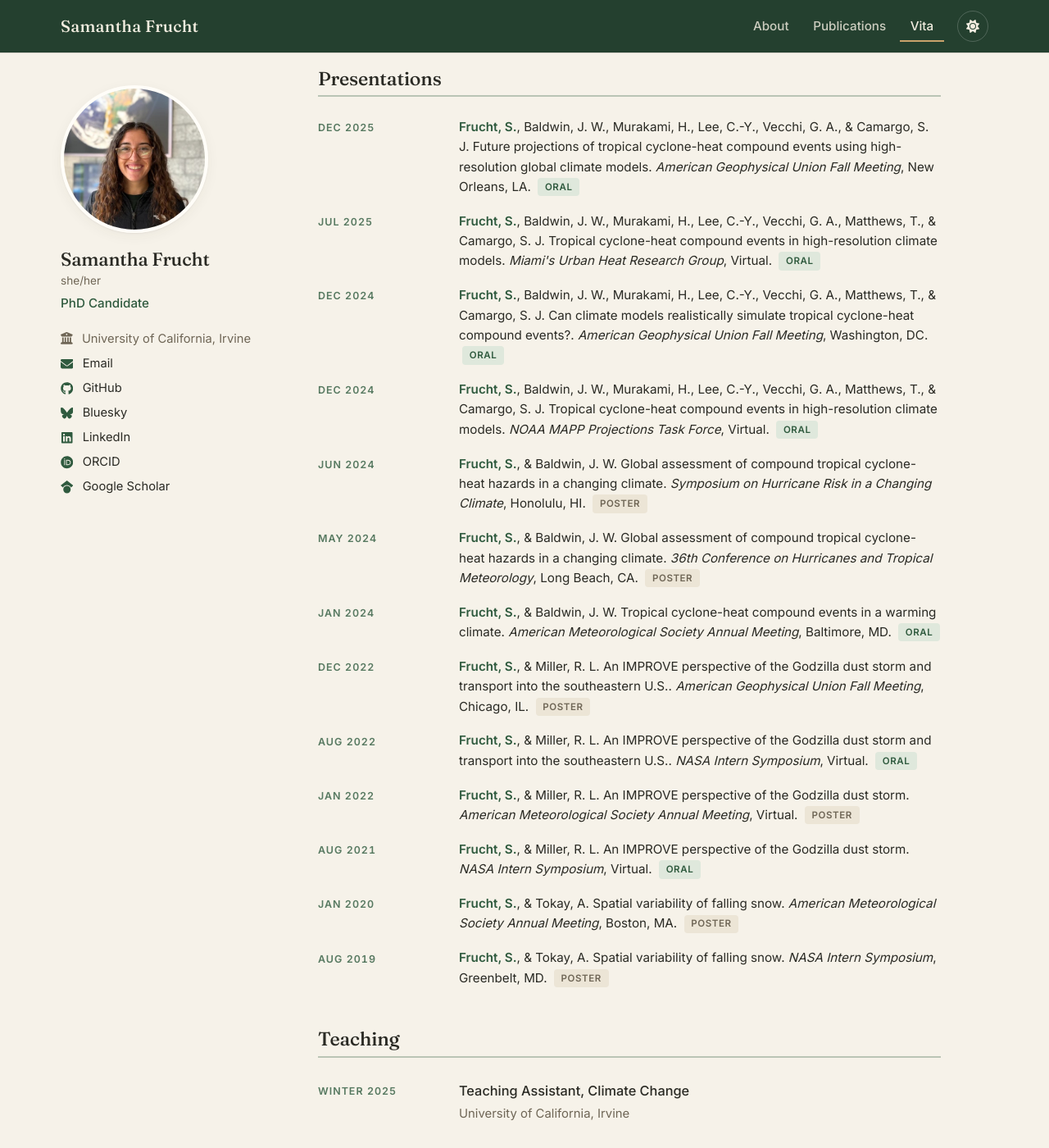
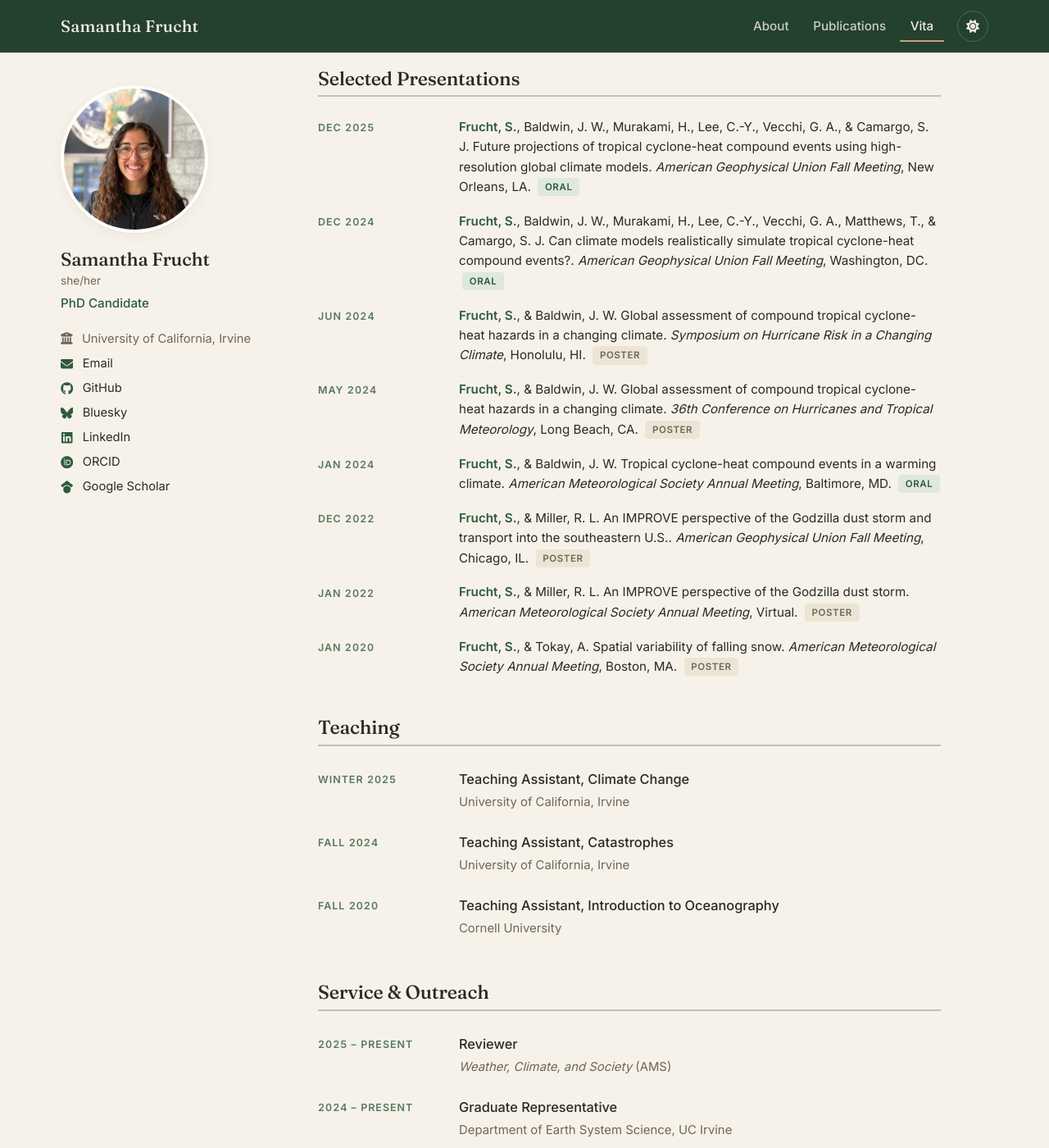
Before and after one commit to samfrucht/samfrucht.github.io, a Jekyll site: the page built from vita.md, in a window 1280 px wide and 1400 px high, scrolled down 2322 px. Shown: the whole window at 82% size. Built offline with Jekyll 4.4.1, drawn with Linux system fonts in a browser that asks for light colours.

Commit message:
Vita: trim to selected presentations
Co-Authored-By: Claude Opus 5.5 <noreply@anthropic.com>
Claude-Session: https://claude.ai/code/session_01YNjHfz6pZMsPt2Ai27dWjm

```diff
--- a/_data/presentations.yml
+++ b/_data/presentations.yml
@@ -1,5 +1,6 @@
 # =============================================================================
-#  PRESENTATIONS (shown on the Vita page, newest first — sorted by date)
+#  SELECTED PRESENTATIONS (shown on the Vita page, newest first — sorted by date)
+#  Your full list lives in your CV PDF; keep this to the highlights.
 #  Copy a block to add one.
 #  type:  oral | poster | invited     (shown as a small tag)
 #  Optional links (become clickable): slides, poster_pdf, abstract
@@ -12,25 +13,11 @@
   date: 2025-12-01
   type: oral
 
-- title: "Tropical cyclone-heat compound events in high-resolution climate models"
-  authors: "Frucht, S., Baldwin, J. W., Murakami, H., Lee, C.-Y., Vecchi, G. A., Matthews, T., & Camargo, S. J."
-  event: "Miami's Urban Heat Research Group"
-  location: "Virtual"
-  date: 2025-07-01
-  type: oral
-
 - title: "Can climate models realistically simulate tropical cyclone-heat compound events?"
   authors: "Frucht, S., Baldwin, J. W., Murakami, H., Lee, C.-Y., Vecchi, G. A., Matthews, T., & Camargo, S. J."
   event: "American Geophysical Union Fall Meeting"
   location: "Washington, DC"
   date: 2024-12-10
-  type: oral
-
-- title: "Tropical cyclone-heat compound events in high-resolution climate models"
-  authors: "Frucht, S., Baldwin, J. W., Murakami, H., Lee, C.-Y., Vecchi, G. A., Matthews, T., & Camargo, S. J."
-  event: "NOAA MAPP Projections Task Force"
-  location: "Virtual"
-  date: 2024-12-01
   type: oral
 
 - title: "Global assessment of compound tropical cyclone-heat hazards in a changing climate"
@@ -61,13 +48,6 @@
   date: 2022-12-01
   type: poster
 
-- title: "An IMPROVE perspective of the Godzilla dust storm and transport into the southeastern U.S."
-  authors: "Frucht, S., & Miller, R. L."
-  event: "NASA Intern Symposium"
-  location: "Virtual"
-  date: 2022-08-01
-  type: oral
-
 - title: "An IMPROVE perspective of the Godzilla dust storm"
   authors: "Frucht, S., & Miller, R. L."
   event: "American Meteorological Society Annual Meeting"
@@ -75,23 +55,9 @@
   date: 2022-01-01
   type: poster
 
-- title: "An IMPROVE perspective of the Godzilla dust storm"
-  authors: "Frucht, S., & Miller, R. L."
-  event: "NASA Intern Symposium"
-  location: "Virtual"
-  date: 2021-08-01
-  type: oral
-
 - title: "Spatial variability of falling snow"
   authors: "Frucht, S., & Tokay, A."
   event: "American Meteorological Society Annual Meeting"
   location: "Boston, MA"
   date: 2020-01-01
   type: poster
-
-- title: "Spatial variability of falling snow"
-  authors: "Frucht, S., & Tokay, A."
-  event: "NASA Intern Symposium"
-  location: "Greenbelt, MD"
-  date: 2019-08-01
-  type: poster
--- a/vita.md
+++ b/vita.md
@@ -61,7 +61,7 @@ permalink: /vita/
 {% endfor %}
 </ul>
 
-## Presentations
+## Selected Presentations
 
 <ul class="cv-list cv-list--refs">
 {% assign talks = site.data.presentations | sort: "date" | reverse %}
```
